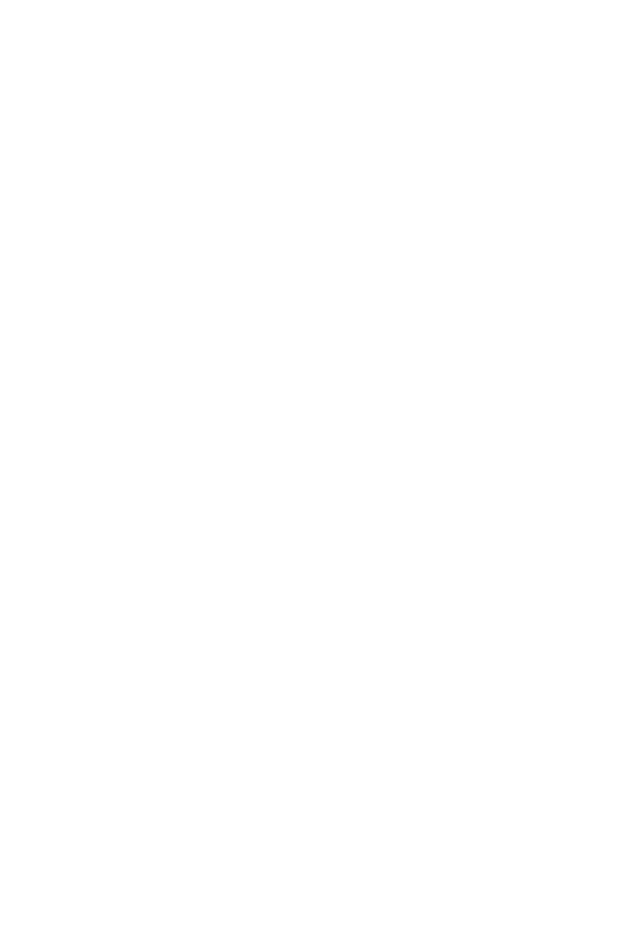
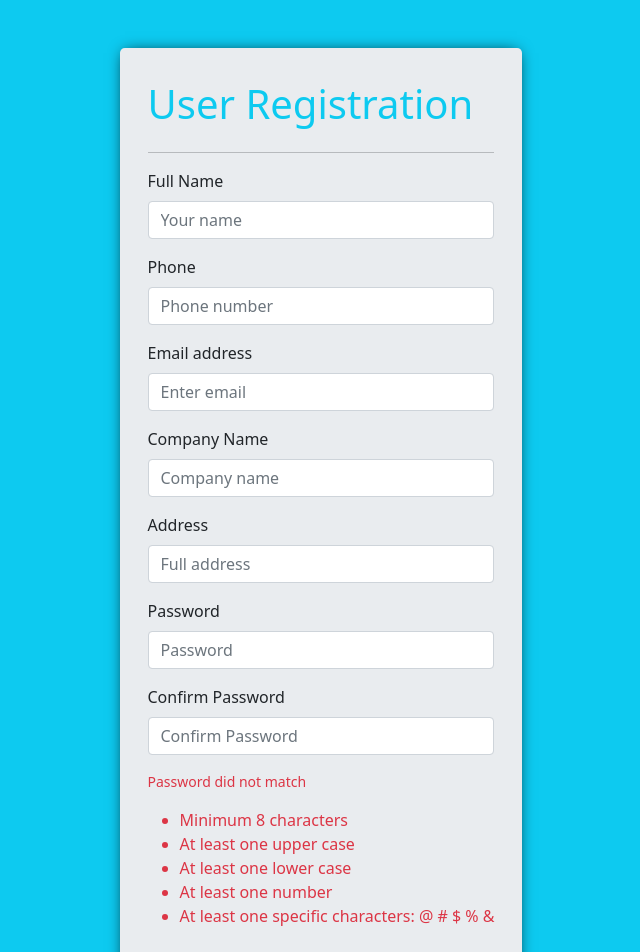
Before and after one commit to Mahammadhajiyev1/crm-frontend, a React (Create React App) app: page /registration in a window 1280 px wide. Before the commit this address had no page. Shown: the top 952 px of the page, without its empty margins (319-959 px from the left). Before the commit the page ends 800 px from the top, so only its background shows below. Built offline with nearby package versions, Linux system fonts and the light colour scheme.

Commit message:
user registration has been added

```diff
--- a/src/App.js
+++ b/src/App.js
@@ -7,6 +7,7 @@
 import { Ticket } from "./pages/ticket/Ticket.page";
 import { BrowserRouter as Router, Routes, Route } from "react-router-dom";
 import { PrivateRoute } from "./component/private-route/PrivateRoute.comp";
+import { Registration } from "./pages/registration/Registration.page";
 
 function App() {
   // you have to solve problem with private route
@@ -16,6 +17,7 @@
       <Router>
         <Routes>
           <Route path='/' element={<Entry />} />
+          <Route path='/registration' element={<Registration />} />
           <Route exact path='/' element={<PrivateRoute />}>
             <Route path='/dashboard' element={<Dashboard />} />
           </Route>
--- a/src/api/userApi.js
+++ b/src/api/userApi.js
@@ -7,6 +7,7 @@
   return new Promise(async (resolve, reject) => {
     try {
       const result = await axios.post(loginUrl, formData);
+      resolve(result.data);
       if (result.data.status === "success") {
         sessionStorage.setItem("accessJWT", result.data.accessJWT);
         localStorage.setItem(
@@ -14,7 +15,6 @@
           JSON.stringify({ refreshJWT: result.data.refreshJWT })
         );
       }
-      resolve(result.data);
     } catch (error) {
       reject(error);
     }
@@ -71,6 +71,8 @@
         },
       });
 
+      console.log(result.data);
+
       if (result.data.status === "success") {
         sessionStorage.setItem("accessJWT", result.data.accessJWT);
       }
--- a/src/component/add-ticket-form/addTicketSlicer.js
+++ b/src/component/add-ticket-form/addTicketSlicer.js
@@ -21,12 +21,20 @@
       state.isLoading = false;
       state.error = action.payload;
     },
+    resetSuccessMessage: (state, action) => {
+      state.isLoading = false;
+      state.successMessage = "";
+    },
   },
 });
 
 const { reducer, actions } = newTicketSlice;
 
-export const { openNewTicketFail, openNewTicketPending, openNewTicketSuccess } =
-  actions;
+export const {
+  openNewTicketFail,
+  openNewTicketPending,
+  openNewTicketSuccess,
+  resetSuccessMessage,
+} = actions;
 
 export default reducer;
--- a/src/component/login/Login.comp.js
+++ b/src/component/login/Login.comp.js
@@ -107,6 +107,11 @@
           </a>
         </Col>
       </Row>
+      <Row className='py-4'>
+        <Col>
+          Are you new here? <a href='/registration'>Register now!</a>
+        </Col>
+      </Row>
     </Container>
   );
 };
--- /dev/null
+++ b/src/component/registration-form/RegistrationForm.comp.js
@@ -0,0 +1,209 @@
+import React, { useState, useEffect } from "react";
+import { Button, Col, Container, Form, FormText, Row } from "react-bootstrap";
+
+const initialState = {
+  name: "",
+  phone: "",
+  email: "",
+  company: "",
+  address: "",
+  password: "",
+  confirmPassword: "",
+};
+
+const passwordVerificationError = {
+  isLengthy: false,
+  hasUpperCase: false,
+  hasLowerCase: false,
+  hasNumber: false,
+  hasSpecial: false,
+
+  confirmPassword: false,
+};
+
+const RegistrationForm = () => {
+  const [newUser, setNewUser] = useState(initialState);
+  const [passwordError, setPasswordError] = useState(passwordVerificationError);
+
+  useEffect(() => {}, [newUser]);
+
+  const handleOnChange = (e) => {
+    const { name, value } = e.target;
+
+    setNewUser({ ...newUser, [name]: value });
+    if (name === "password") {
+      const isLengthy = value.length > 8;
+      const hasUpperCase = /[A-Z]/.test(value);
+      const hasLowerCase = /[a-z]/.test(value);
+      const hasNumber = /[0-9]/.test(value);
+      const hasSpecial = /[@,#,%,&]/.test(value);
+
+      setPasswordError({
+        ...passwordError,
+        isLengthy,
+        hasLowerCase,
+        hasNumber,
+        hasSpecial,
+        hasUpperCase,
+      });
+    }
+    if (name === "confirmPassword") {
+      setPasswordError({
+        ...passwordError,
+        confirmPassword: newUser.password === value,
+      });
+    }
+  };
+
+  const handleOnSubmit = (e) => {
+    e.preventDefault();
+  };
+
+  return (
+    <Container>
+      <Row>
+        <Col>
+          <h1 className='text-info'>User Registration</h1>
+        </Col>
+      </Row>
+      <hr />
+      <Row>
+        <Col>
+          <Form onSubmit={handleOnSubmit}>
+            <Form.Group className='mb-3'>
+              <Form.Label>Full Name</Form.Label>
+              <Form.Control
+                type='text'
+                name='name'
+                value={newUser.name}
+                onChange={handleOnChange}
+                placeholder='Your name'
+              />
+            </Form.Group>
+            <Form.Group className='mb-3'>
+              <Form.Label>Phone</Form.Label>
+              <Form.Control
+                type='number'
+                name='phone'
+                value={newUser.phone}
+                onChange={handleOnChange}
+                placeholder='Phone number'
+              />
+            </Form.Group>
+            <Form.Group className='mb-3'>
+              <Form.Label>Email address</Form.Label>
+              <Form.Control
+                type='email'
+                name='email'
+                value={newUser.email}
+                onChange={handleOnChange}
+                placeholder='Enter email'
+              />
+            </Form.Group>
+            <Form.Group className='mb-3'>
+              <Form.Label>Company Name</Form.Label>
+              <Form.Control
+                type='text'
+                name='company'
+                value={newUser.company}
+                onChange={handleOnChange}
+                placeholder='Company name '
+              />
+            </Form.Group>
+            <Form.Group className='mb-3'>
+              <Form.Label>Address</Form.Label>
+              <Form.Control
+                type='text'
+                name='address'
+                value={newUser.address}
+                onChange={handleOnChange}
+                placeholder='Full address'
+              />
+            </Form.Group>
+
+            <Form.Group className='mb-3'>
+              <Form.Label>Password</Form.Label>
+              <Form.Control
+                type='password'
+                name='password'
+                value={newUser.password}
+                onChange={handleOnChange}
+                placeholder='Password'
+              />
+            </Form.Group>
+            <Form.Group className='mb-3'>
+              <Form.Label>Confirm Password</Form.Label>
+              <Form.Control
+                type='password'
+                name='confirmPassword'
+                value={newUser.confirmPassword}
+                onChange={handleOnChange}
+                isValid={passwordError.confirmPassword}
+                placeholder='Confirm Password'
+              />
+            </Form.Group>
+            <FormText>
+              {!passwordError.confirmPassword && (
+                <div className='text-danger mb-3'>Password did not match</div>
+              )}
+            </FormText>
+
+            <ul className='mb-4'>
+              <li
+                className={
+                  passwordError.isLengthy ? "text-success" : "text-danger"
+                }
+              >
+                Minimum 8 characters
+              </li>
+              <li
+                className={
+                  passwordError.hasUpperCase ? "text-success" : "text-danger"
+                }
+              >
+                At least one upper case
+              </li>
+              <li
+                className={
+                  passwordError.hasLowerCase ? "text-success" : "text-danger"
+                }
+              >
+                At least one lower case
+              </li>
+              <li
+                className={
+                  passwordError.hasNumber ? "text-success" : "text-danger"
+                }
+              >
+                At least one number
+              </li>
+              <li
+                className={
+                  passwordError.hasSpecial ? "text-success" : "text-danger"
+                }
+              >
+                At least one specific characters: @ # $ % &{" "}
+              </li>
+            </ul>
+
+            <Button
+              variant='primary'
+              type='submit'
+              disabled={Object.values(passwordError).includes(false)}
+            >
+              Submit
+            </Button>
+          </Form>
+        </Col>
+      </Row>
+      <Row className='py-4'>
+        <Col>
+          Already have account? {""}
+          <a href='/'>Login Now</a>
+        </Col>
+      </Row>
+    </Container>
+  );
+};
+
+export default RegistrationForm;
--- a/src/component/update-ticket/UpdateTicket.comp.js
+++ b/src/component/update-ticket/UpdateTicket.comp.js
@@ -5,6 +5,7 @@
 import PropType from "prop-types";
 
 export const UpdateTicket = ({ _id }) => {
+  const { selectedTicket } = useSelector((state) => state.tickets);
   const dispatch = useDispatch();
   const [message, setMessage] = useState("");
   const handleOnChange = (e) => {
@@ -39,7 +40,11 @@
           name='detail'
         />
         <div className='text-right mt-3 mb-3'>
-          <Button variant='info' type='submit'>
+          <Button
+            variant='info'
+            type='submit'
+            disabled={selectedTicket.status === "Closed"}
+          >
             Reply
           </Button>
         </div>
--- /dev/null
+++ b/src/pages/registration/Registration.page.js
@@ -0,0 +1,15 @@
+import React from "react";
+import RegistrationForm from "../../component/registration-form/RegistrationForm.comp";
+import "./Registration.style.css";
+
+export const Registration = () => {
+  return (
+    <div className='registration-page bg-info'>
+      <div className='mt-5'>
+        <div className='jumbotron'>
+          <RegistrationForm />
+        </div>
+      </div>
+    </div>
+  );
+};
--- /dev/null
+++ b/src/pages/registration/Registration.style.css
@@ -0,0 +1,13 @@
+.registration-page {
+  display: flex;
+  justify-content: center;
+  align-items: center;
+}
+
+.jumbotron {
+  padding: 2rem 1rem;
+  margin-bottom: 2rem;
+  background-color: #e9ecef;
+  border-radius: 0.3rem;
+  box-shadow: 0px 0px 15px -5px black;
+}
--- a/src/pages/ticket-listing/ticketsSlice.js
+++ b/src/pages/ticket-listing/ticketsSlice.js
@@ -72,6 +72,11 @@
       state.isLoading = false;
       state.error = action.payload;
     },
+    resetResponseMessage: (state) => {
+      state.isLoading = false;
+      state.replyTicketError = "";
+      state.replyMessage = "";
+    },
   },
 });
 
@@ -90,5 +95,6 @@
   closeTicketLoading,
   closeTicketSuccess,
   searchTicket,
+  resetResponseMessage,
 } = actions;
 export default reducer;
--- a/src/pages/ticket/Ticket.page.js
+++ b/src/pages/ticket/Ticket.page.js
@@ -9,6 +9,7 @@
   closeTicket,
   fetchSingleTicket,
 } from "../ticket-listing/ticketsAction";
+import { resetResponseMessage } from "../ticket-listing/ticketsSlice";
 
 // const ticket = tickets[0];
 
@@ -20,7 +21,11 @@
 
   useEffect(() => {
     dispatch(fetchSingleTicket(tId));
-  }, [tId, dispatch]);
+
+    return () => {
+      (replyTicketError || replyMessage) && dispatch(resetResponseMessage());
+    };
+  }, [tId, dispatch, replyMessage, replyTicketError]);
 
   return (
     <Container>
```
Also changed, not shown: src/component/add-ticket-form/AddTicketForm.comp.js (+6 -1 lines).
